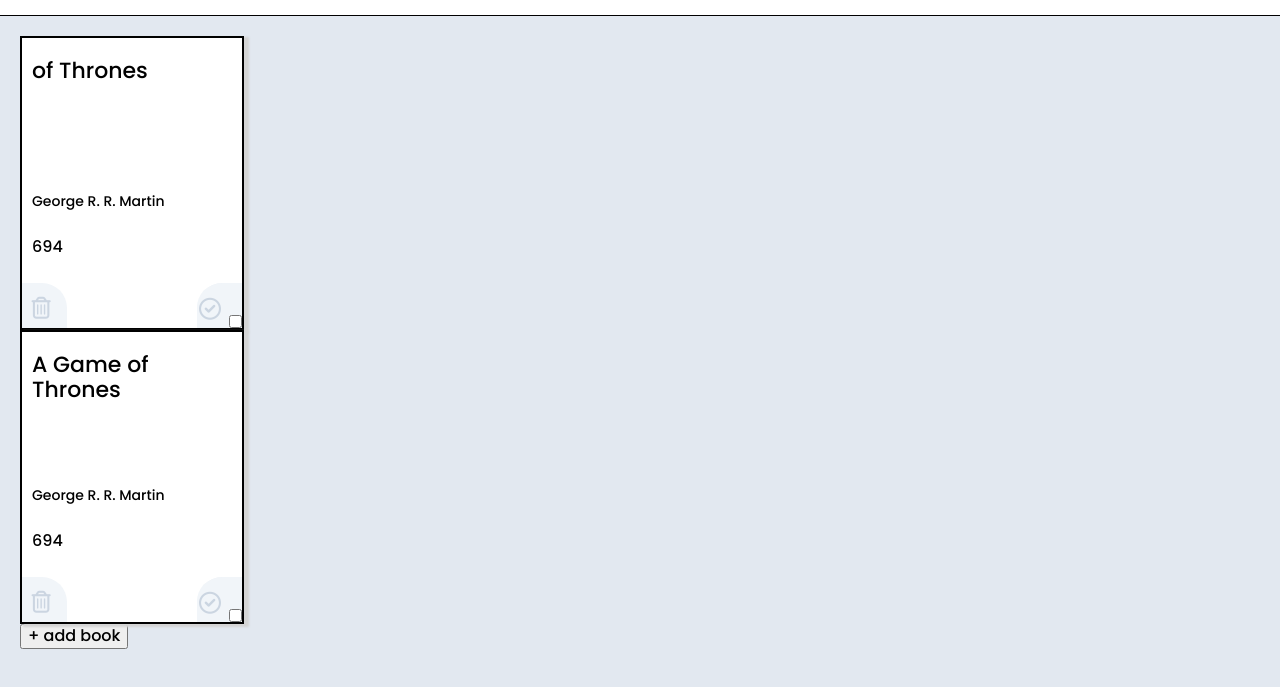
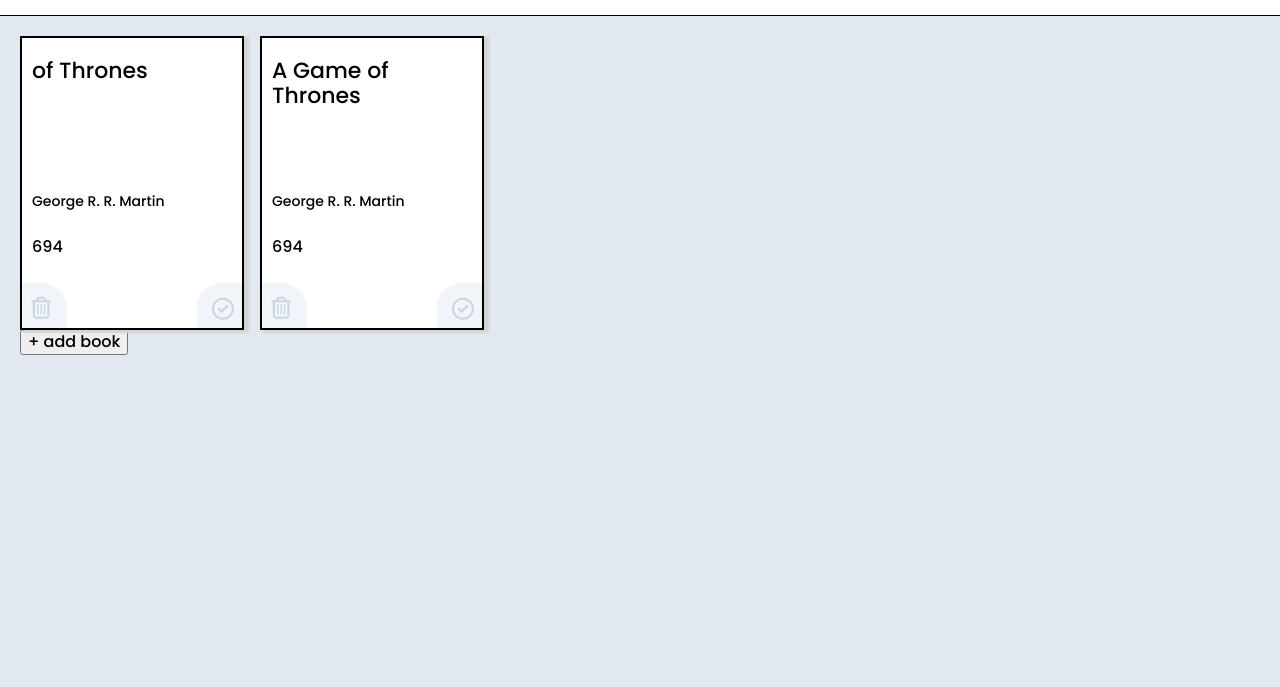
Before and after one commit to chromecodes/Library, a plain HTML site: page index.html in a window 1280 px wide. Both pictures are taken after a click on the button 44 px from the left and 362 px from the top of the page. Shown: the part 57-744 px from the top of the page. Drawn offline with Linux system fonts and the light colour scheme.

Commit message:
added grid style

```diff
--- a/script.js
+++ b/script.js
@@ -110,11 +110,16 @@ function showBook(){
 
   delBtn.addEventListener("click", function(e) {
     item = e.target.dataset.index
+    removeBook(event)
+  });
+  delBtn.addEventListener("click", function(e) {
+    item = e.target.dataset.index
     removeBook(item)
   });
 }
 
-function removeBook(item){
+function removeBook(e){
+  event.stopPropagation();
   console.log(item);
   console.log(myLibrary);
   myLibrary.splice(myLibrary.indexOf(item),1);
@@ -128,7 +133,6 @@ function removeBook(item){
 }
 
 function checkSts(){
-
   if(myLibrary[n] == true){
     t
   }
@@ -137,17 +141,7 @@ function checkSts(){
 function modalCtrl (){
   modal.classList.toggle('active');
 }
-/*
-function assign(){
-const removes = document.querySelectorAll('.delete')
-removes.forEach((remove) =>  {remove.addEventListener("click", function(e) {
-      item = e.target.dataset.index
-      removeBook(item)
-  })
-});
-}
 
-*/
  modalOpen.addEventListener("click", modalCtrl )
  window.addEventListener("click", function(event) {
   if (event.target == modal || event.target == modalWrapper ) {
@@ -155,10 +149,9 @@ removes.forEach((remove) =>  {remove.addEventListener("click", function(e) {
   }
 });
 
+AddBtn.addEventListener( "click", getBook );
 
-AddBtn.addEventListener( "click", getBook );
 for(let i = 0; i < myLibrary.length; i++ ){
   n = i;
   showBook();
 }
-//assign();
--- a/style.css
+++ b/style.css
@@ -12,7 +12,11 @@ main {
   padding: 20px;
   background: #e2e8f0;
 }
-
+.shelf {
+  display: grid;
+  grid-template-columns: repeat(auto-fit, 225px);
+  grid-gap: 15px;
+}
 .card {
   border: 2px solid black;
   background-color: #fff;
@@ -53,6 +57,7 @@ main {
   height: 45px;
   border-radius: 0 25px 0 0;
   background-color: #f1f5f9;
+  cursor: pointer;
 }
 
 .delete::before {
@@ -124,7 +129,7 @@ main {
   background-color: #f1f5f9;
   color: #cbd5e1;
 }
-.read-bg input[type="checkbox"]:checked .read-bg {
+.read-bg input[type="checkbox"] {
   display: none;
 }
 .readed {
@@ -154,7 +159,7 @@ main {
   height: 50%;
   width: 250px;
   border-radius: 10px;
-  background-color: aqua;
+  background-color: whitesmoke;
   display: flex;
   flex-direction: column;
   align-items: center;
```
